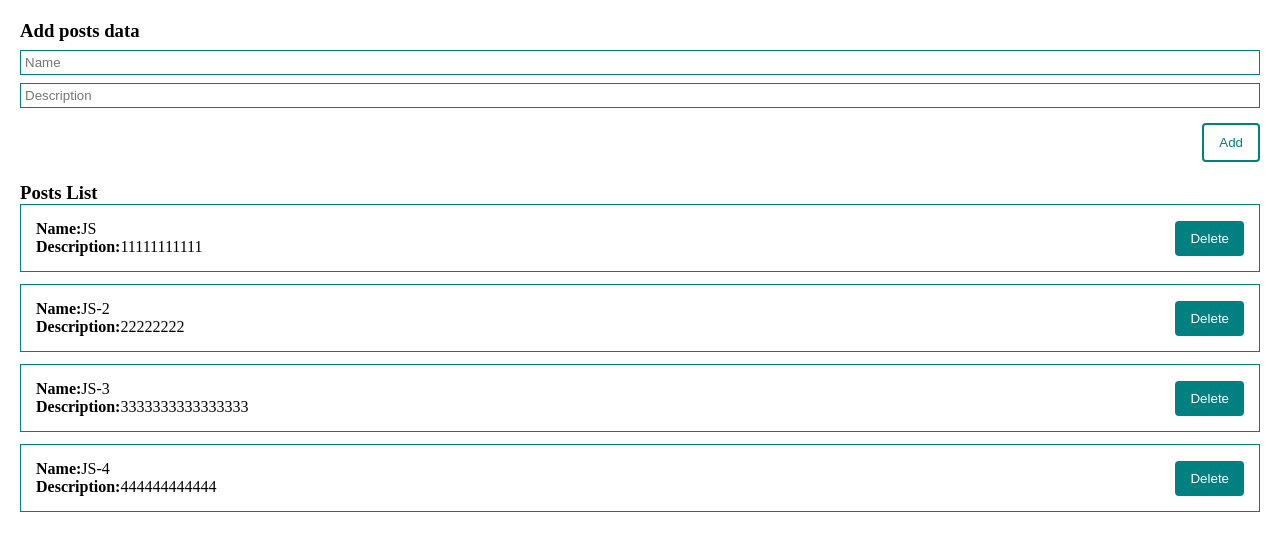
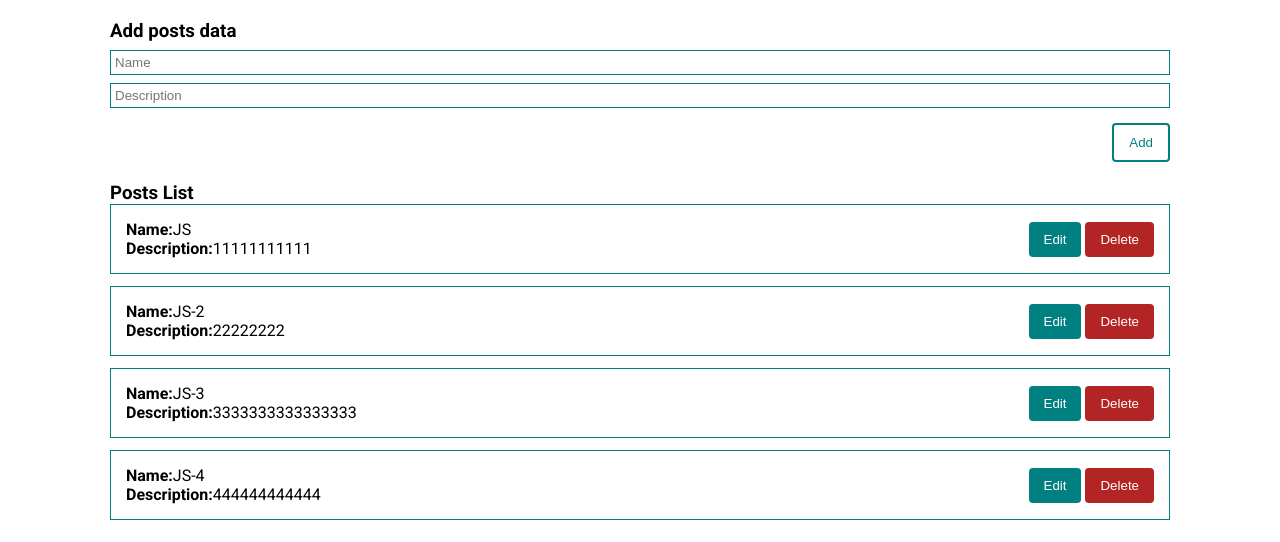
Before and after one commit to LanaVol/vue_start, a Vue app: page / in a window 1280 px wide. Shown: the top 542 px of the page. Built offline with nearby package versions, Linux system fonts and the light colour scheme.

Commit message:
added edit-form & validation empty post on create new post

```diff
--- a/public/index.html
+++ b/public/index.html
@@ -4,6 +4,9 @@
     <meta charset="utf-8" />
     <meta name="viewport" content="width=device-width,initial-scale=1.0" />
     <title>Vue 3 start practise</title>
+    <link rel="preconnect" href="https://fonts.googleapis.com">
+    <link rel="preconnect" href="https://fonts.gstatic.com" crossorigin>
+    <link href="https://fonts.googleapis.com/css2?family=Roboto:ital,wght@0,100..900;1,100..900&display=swap" rel="stylesheet">
   </head>
   <body>
     <div id="app"></div>
--- a/src/App.vue
+++ b/src/App.vue
@@ -6,6 +6,12 @@
     <PostList
       :posts="posts"
       @remove="removePost"
+      @edit="editPost"
+    />
+    <EditForm
+      v-if="isModalOpen"
+      @click="isModalOpen = false"
+      :post="editingPost ?? {}"
     />
   </div>
 </template>
@@ -14,6 +20,7 @@
   import { ref } from 'vue';
   import PostForm from '@/components/PostForm.vue';
   import PostList from '@/components/PostList.vue';
+  import EditForm from './components/EditForm.vue';
 
   //state
   const posts = ref([
@@ -23,13 +30,38 @@
     { id: 4, title: "JS-4", body: "444444444444" },
   ])
 
+  const isModalOpen = ref(false);
+  let editingPost = ref(null);
+  const errors = ref([]);
+
+  const isPostValidation = (post) => {
+    if (post.title == '') {
+      errors.value.push('The title is empty');
+    }
+    if (post.body == '') {
+      errors.value.push('The body is empty');
+    }
+
+    return errors.value.length > 0;
+  }
+
   //methods
   const createPost = (post) => {
+    if (isPostValidation(post)) return;
+
     posts.value.push(post);
   }
 
   const removePost = (post) => {
     posts.value = posts.value.filter(p => p.id !== post.id)
+  }
+
+  const editPost = (post) => {
+    isModalOpen.value = true;
+
+    editingPost.value = post;
+
+    console.log(post);
   }
 </script>
 
@@ -41,5 +73,11 @@
 }
 .app {
   padding: 20px;
+  max-width: 1100px;
+  margin: 0 auto;
+  font-family: "Roboto", sans-serif;
+  font-optical-sizing: auto;
+  font-weight: 400;
+  font-style: normal;
 }
 </style>
--- /dev/null
+++ b/src/components/EditForm.vue
@@ -0,0 +1,81 @@
+<template>
+  <div class="form-bg">
+    <form @submit.prevent class="form--edit" @click.stop>
+      <h3>Edit post</h3>
+
+      <base-input
+      v-model="editedPost.title"
+      type="text"
+      placeholder="Name"
+      />
+
+      <base-input
+      v-model="editedPost.body"
+      type="text"
+      placeholder="Description"
+      />
+    </form>
+  </div>
+</template>
+
+<script setup>
+import { ref, watch } from 'vue';
+
+//props
+const props = defineProps({
+  post: {
+    type: Object,
+    default: null
+  }
+})
+
+//state
+let editedPost = ref({
+  id: null,
+  title: '',
+  body: ''
+})
+
+watch(
+  () => props.post,
+  (newPost) => {
+    if (newPost) {
+      editedPost.value = {
+        id: newPost.id,
+        title: newPost.title ?? '',
+        body: newPost.body ?? '',
+      };
+    } else {
+      editedPost.value = { id: null, title: '', body: '' };
+    }
+  },
+  { immediate: true }
+);
+
+
+</script>
+
+<style scoped>
+body {
+  position: relative;
+}
+.form-bg {
+  width: 100vw;
+  height: 100vh;
+  background-color: rgba(38, 104, 104, 0.308);
+  position: fixed;
+  top: 0;
+  left: 0;
+  z-index: 2;
+  display: flex;
+  align-items: center;
+  justify-content: center;
+}
+.form--edit {
+  width: 300px;
+  height: 180px;
+  padding: 16px;
+  border-radius: 12px;
+  background-color: white;
+}
+</style>
--- a/src/components/PostItem.vue
+++ b/src/components/PostItem.vue
@@ -5,6 +5,7 @@
       <div><strong>Description:</strong>{{ post.body }}</div>
     </div>
     <div class="post__btns">
+      <base-button class="edit" @click="emit('edit', post)">Edit</base-button>
       <base-button class="delete" @click="emit('remove', post)">Delete</base-button>
     </div>
 	</div>
@@ -20,7 +21,7 @@ const props = defineProps({
 });
 
 //events
-const emit = defineEmits(['remove']);
+const emit = defineEmits(['remove', 'edit']);
 </script>
 
 <style scoped>
--- a/src/components/PostList.vue
+++ b/src/components/PostList.vue
@@ -6,6 +6,7 @@
       :post="post"
       :key="post.id"
       @remove="emit('remove', post)"
+      @edit="emit('edit', post)"
     />
   </div>
   <h2 v-else style="color: red;">Posts list is empty</h2>
@@ -23,7 +24,7 @@ const props = defineProps({
 })
 
 //events
-const emit = defineEmits(['remove']);
+const emit = defineEmits(['remove', 'edit']);
 </script>
 
 <style scoped>
--- a/src/components/UI/Button.vue
+++ b/src/components/UI/Button.vue
@@ -19,9 +19,17 @@ defineOptions({
     border: 2px solid teal;
   }
   .btn.delete {
+    background-color: rgb(179, 36, 36);
+    color: white;
+    outline: none;
+    border: none;
+  }
+
+  .btn.edit {
     background-color: teal;
     color: white;
     outline: none;
     border: none;
+    margin-right: 4px;
   }
 </style>
```
